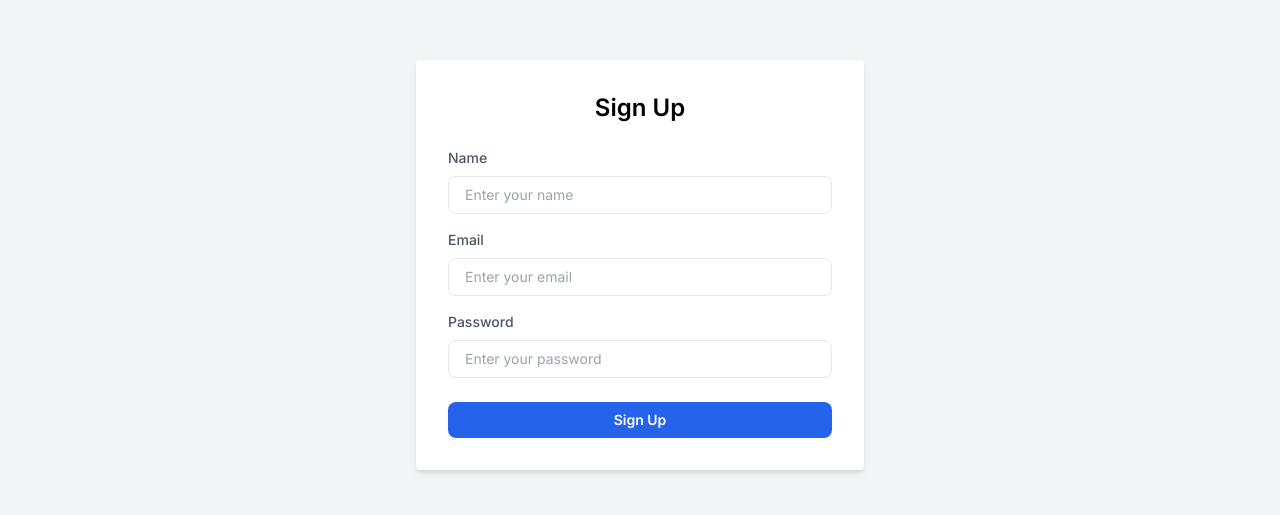
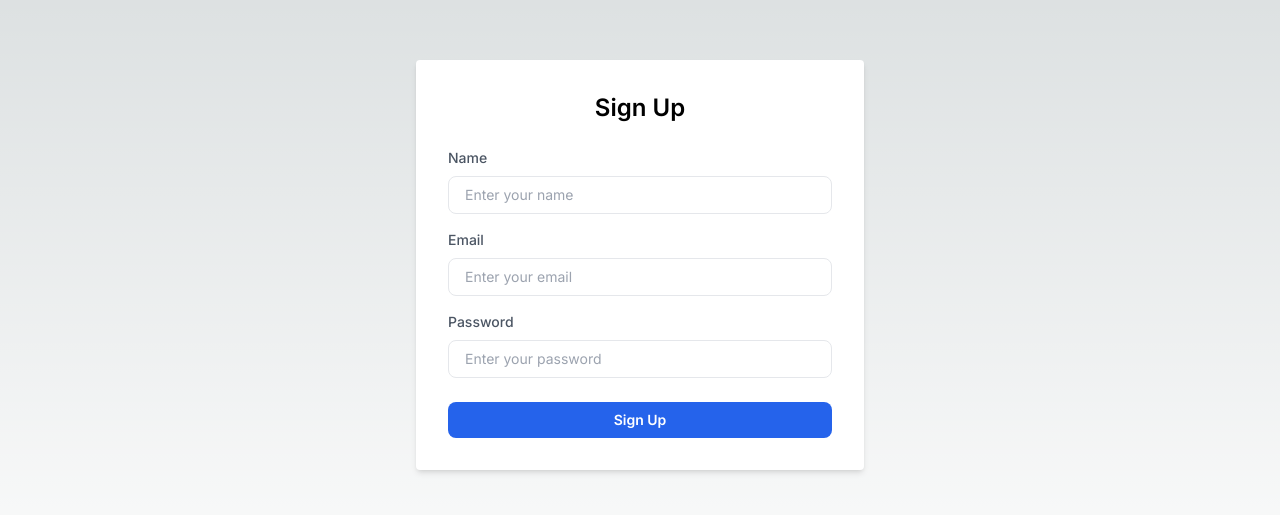
Before and after one commit to xynrgys/nextjs-fastapi-starter, a Next.js app: page /signup in a window 1280 px wide. Shown: the part 135-650 px from the top of the page. Built offline with nearby package versions, Linux system fonts and the light colour scheme.

Commit message:
making signup page 'use client'

```diff
--- a/app/signup/page.tsx
+++ b/app/signup/page.tsx
@@ -1,13 +1,17 @@
-import { useState, FormEvent } from 'react';
+// app/signup/page.tsx
+
+'use client'
+
+import { useState } from 'react';
 import { useRouter } from 'next/router';
 
-const SignUp = () => {
+export default function SignUpPage() {
   const [name, setName] = useState<string>('');
   const [email, setEmail] = useState<string>('');
   const [password, setPassword] = useState<string>('');
   const router = useRouter();
 
-  const handleSubmit = async (e: FormEvent) => {
+  const handleSubmit = async (e: React.FormEvent<HTMLFormElement>) => {
     e.preventDefault();
 
     const response = await fetch('/api/auth/signup', {
@@ -22,7 +26,7 @@
     if (response.ok) {
       // Handle successful signup, e.g., redirect to a login page
       console.log('Signup successful', data);
-      router.push('/login');
+      router.push('/login'); // Assuming you have a login page set up
     } else {
       // Handle signup error
       console.error('Signup failed', data);
@@ -30,7 +34,7 @@
   };
 
   return (
-    <div className="flex items-center justify-center min-h-screen bg-gray-100">
+    <div className="flex items-center justify-center min-h-screen">
       <div className="w-full max-w-md p-8 bg-white rounded shadow-md">
         <h2 className="mb-6 text-2xl font-semibold text-center">Sign Up</h2>
         <form onSubmit={handleSubmit}>
@@ -80,6 +84,4 @@
       </div>
     </div>
   );
-};
-
-export default SignUp;
+}
```
